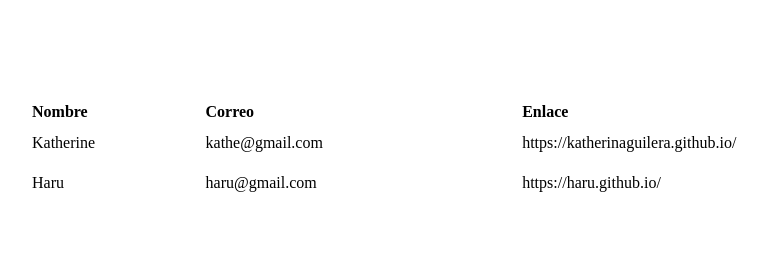
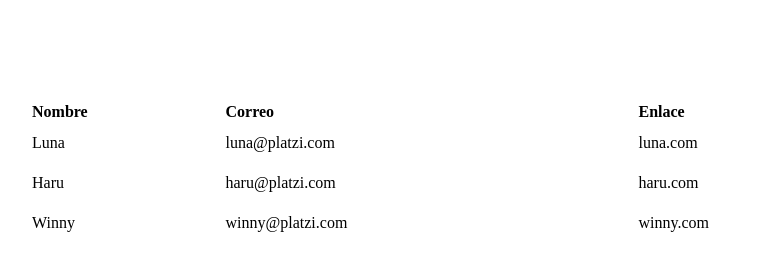
Before and after one commit to KatherinAguilera/redux-bedu, a React app: page / in a window 1280 px wide. Shown: the whole page, without its empty margins (79-846 px from the left). Built offline with nearby package versions, Linux system fonts and the light colour scheme.

Commit message:
Stateful - Stateless

```diff
--- a/src/components/App.js
+++ b/src/components/App.js
@@ -1,36 +1,49 @@
-import React from 'react';
+import React, { Component } from 'react';
 
-const App = () => {
+class App extends Component {
+  // state
+	constructor() {
+		super();
+		this.state = {
+			usuarios: [
+				{
+					nombre: 'Luna',
+					correo: 'luna@platzi.com',
+					enlace: 'luna.com'
+				},
+				{
+					nombre: 'Haru',
+					correo: 'haru@platzi.com',
+					enlace: 'haru.com'
+				},
+				{
+					nombre: 'Winny',
+					correo: 'winny@platzi.com',
+					enlace: 'winny.com'
+				}
+			]
+		}
+	}
 
-  const ponerFilas = () => [
+	ponerFilas = () => this.state.usuarios.map((usuario) => (
 		<tr>
 			<td>
-        Katherine
+				{ usuario.nombre }
 			</td>
 			<td>
-        kathe@gmail.com
+				{ usuario.correo }
 			</td>
 			<td>
-        https://katherinaguilera.github.io/
-      </td>
-    </tr>,
-    <tr>
-      <td>
-        Haru
-      </td>
-      <td>
-        haru@gmail.com
-      </td>
-      <td>
-        https://haru.github.io/
+				{ usuario.enlace }
 			</td>
 		</tr>
-  ]
+	));
+
+	render() {
 		return (
 			<div className="margen">
 				<table className="tabla">
 					<thead>
-        <tr>
 						<th>
 							Nombre
 						</th>
@@ -40,14 +53,49 @@
 						<th>
 							Enlace
 						</th>
-        </tr>
 					</thead>
 					<tbody>
-        { ponerFilas() }
+						{ this.ponerFilas() }
 					</tbody>
 				</table>
 			</div>
-  );
+		)
 	}
+};
 
 export default App;
+
+
+// import React, { useState } from"react";
+
+// const App = () => {
+//   const [usuarios, setUsuarios] = useState([
+//     { name: "Rodolfo", email: "Rodolfo@saldivar.com", enlace: "Rodolfo.com" },
+//     { name: "Platzi", email: "platzi@platzi.com", enlace: "platzi.com" }
+//   ]);
+
+//   return (
+//     <divclassName="margen">
+//       <tableclassName="tabla">
+//         <thead>
+//           <tr>
+//             <th>Nombre</th>
+//             <th>Correo</th>
+//             <th>Enlace</th>
+//           </tr>
+//         </thead>
+//         <tbody>
+//           {usuarios.map(item => (
+//             <tr>
+//               <td>{item.name}</td>
+//               <td>{item.email}</td>
+//               <td>{item.enlace}</td>
+//             </tr>
+//           ))}
+//         </tbody>
+//       </table>
+//     </div>
+//   );
+// };
+
+// exportdefault App;
--- a/src/index.css
+++ b/src/index.css
@@ -2,7 +2,7 @@
   margin:100px;
 }
 .tabla{
-  width: 100%;
+  width: 80%;
   text-align: left;
 }
 .tabla td{
```
Lines whose indentation alone changed are shown as unchanged.
